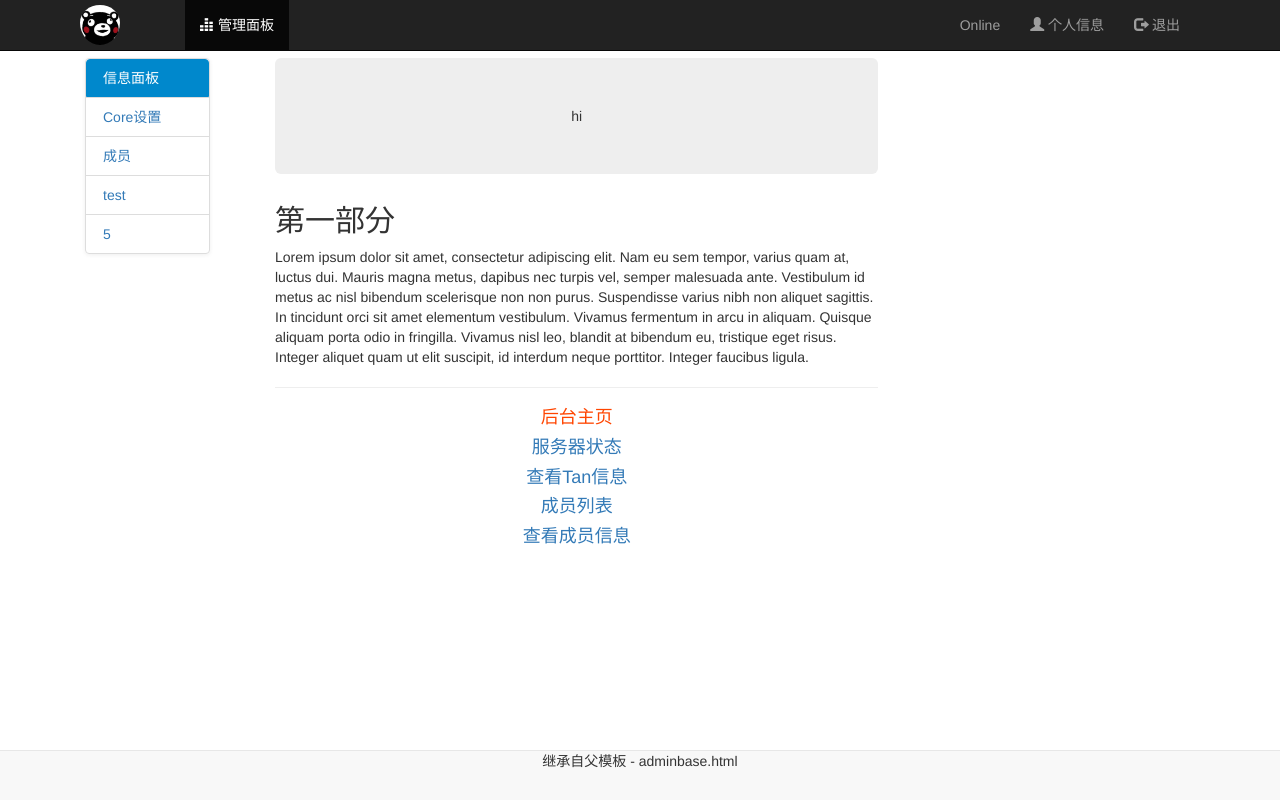
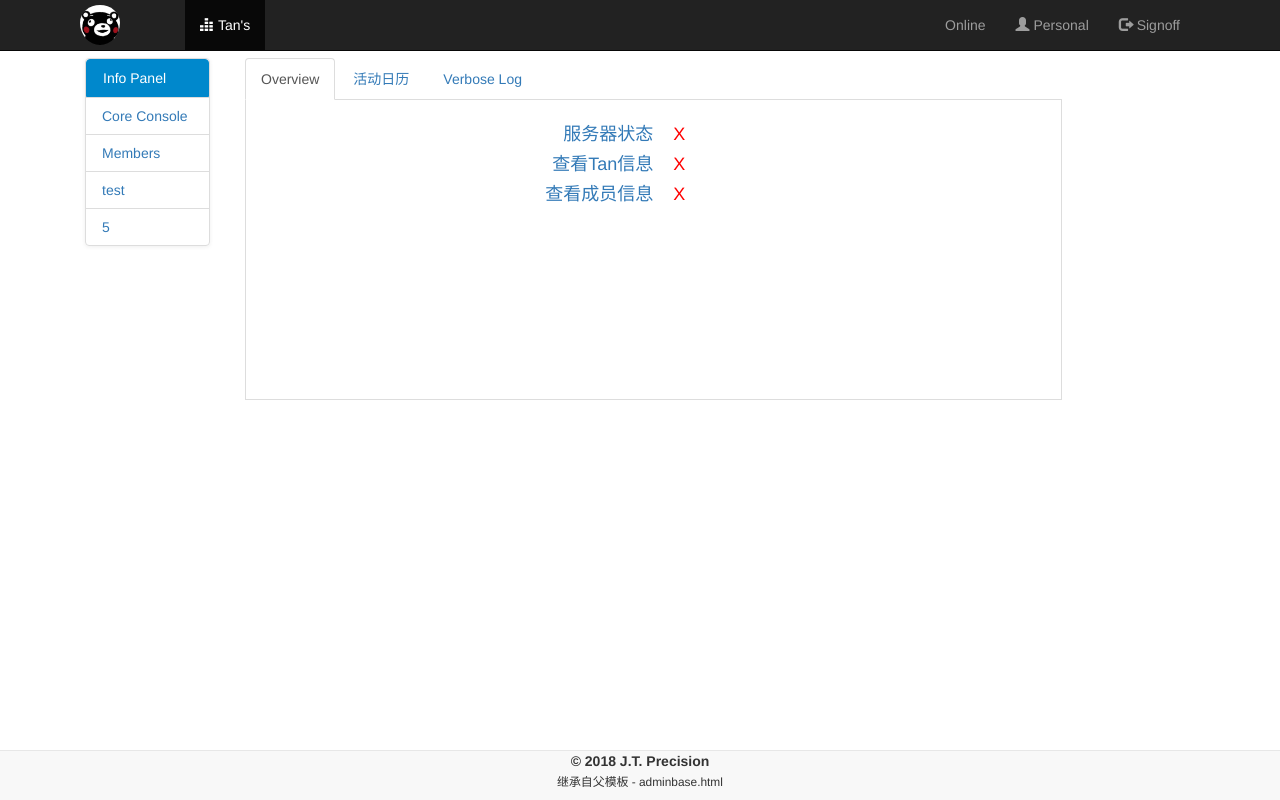
Before and after one commit to jagerjtan/Tans_demo, a Flask app: page /admin/ in a window 1280 px wide. Run offline with Flask 2, Linux system fonts and the light colour scheme; the visitor is signed in with stand-in values (Sample User, id 1); some libraries are stand-ins or nearby versions.

Commit message:
个人信息页大调整：将按钮放置到合理的位置，同时调整适应各种设备尺寸； 基板：续上一次的布局框架再次做了合适的调整，现在更好适配不需要sidebar的页面； 移动端底部导航：现在增加了激活状态； sidebar：调整了sidebar的css类别名，现在不会跟其他插件冲突了； 主页：增加了标签tab，基本构件好布局； 现在可以开始构建主要的后台逻辑了！！！

```diff
--- a/app/static/css/sidebar.css
+++ b/app/static/css/sidebar.css
@@ -1,5 +1,5 @@
 /* Custom Styles */
-ul.nav-tabs {
+ul.sidenav-tabs {
     width: 125px;
     /*margin-top: 20px;*/
     border-radius: 4px;
@@ -7,32 +7,32 @@ ul.nav-tabs {
     box-shadow: 0 1px 4px rgba(0, 0, 0, 0.067);
 }
 
-ul.nav-tabs li {
+ul.sidenav-tabs li {
     margin: 0;
     border-top: 1px solid #ddd;
 }
 
-ul.nav-tabs li:first-child {
+ul.sidenav-tabs li:first-child {
     border-top: none;
 }
 
-ul.nav-tabs li a {
+ul.sidenav-tabs li a {
     margin: 0;
     padding: 8px 16px;
     border-radius: 0;
 }
 
-ul.nav-tabs li.active a, ul.nav-tabs li.active a:hover {
+ul.sidenav-tabs li.active a, ul.nav-tabs li.active a:hover {
     color: #fff;
     background: #0088cc;
     border: 1px solid #0088cc;
 }
 
-ul.nav-tabs li:first-child a {
+ul.sidenav-tabs li:first-child a {
     border-radius: 4px 4px 0 0;
 }
 
-ul.nav-tabs li:last-child a {
+ul.sidenav-tabs li:last-child a {
     border-radius: 0 0 4px 4px;
 }
 
--- a/app/templates/admin/index.html
+++ b/app/templates/admin/index.html
@@ -4,23 +4,52 @@
 {% block title %}Core{% endblock %}
 
 {% block css %}
+    <style>
+        .info-div {
+            padding: 0px;
+        }
 
+        .info-content {
+            height: 300px;
+            padding: 15px;
+            border-left: 1px solid #dddddd;
+            border-bottom: 1px solid #dddddd;
+            border-right: 1px solid #dddddd;
+        }
+    </style>
 {% endblock %}
 
 
 {% block sidebar %}
+    <div class="col-lg-2 col-md-2 hidden-sm hidden-xs">
         {% include "ui/sidebar.html" %}
+    </div>
 {% endblock %}
 
 
 {% block main %}
     <section>
         <div class="row">
-            <div class="col-xs-12 col-sm-12 col-lg-8 col-md-8">
-                <div>
-                    <div align="center" class="jumbotron">
-                        hi
+            <div class="col-xs-12 col-sm-12 col-lg-10 col-md-8 info-div">
+                <ul id="mytab" class="nav nav-tabs">
+                    <li class="active"><a href="#content1" data-toggle="tab">Overview</a></li>
+                    <li><a href="#content2" data-toggle="tab">活动日历</a></li>
+                    <li><a href="#content3" data-toggle="tab">Verbose Log</a></li>
+                </ul>
+                <div id="myTabContent" class="tab-content info-content">
+                    <div class="tab-pane fade in active" id="content1">
+                        <div style="text-align: right;width:50%;float: left;">
+                            <h4><a href="#">服务器状态</a></h4>
+                            <h4><a href="#">查看Tan信息</a></h4>
+                            <h4><a href="#">查看成员信息</a></h4>
                         </div>
+                        <div style="text-align: left; padding-left: 20px;width: 50%; float: left;">
+                            <h4><a href="#" style="color: red;">X</a></h4>
+                            <h4><a href="#" style="color: red;">X</a></h4>
+                            <h4><a href="#" style="color: red;">X</a></h4>
+                        </div>
+                    </div>
+                    <div class="tab-pane" id="content2">
                         <h2 id="section-1">第一部分</h2>
                         <p>Lorem ipsum dolor sit amet, consectetur adipiscing elit. Nam eu sem tempor, varius quam at,
                             luctus dui. Mauris magna metus, dapibus nec turpis vel, semper malesuada ante. Vestibulum id
@@ -33,11 +62,10 @@
                             Integer aliquet quam ut elit suscipit, id interdum neque porttitor. Integer faucibus
                             ligula.</p>
                         <hr>
-                    <div align="center"><h4><a href="#" style="color: orangered;">后台主页</a></h4></div>
-                    <div align="center"><h4><a href="#">服务器状态</a></h4></div>
-                    <div align="center"><h4><a href="#">查看Tan信息</a></h4></div>
-                    <div align="center"><h4><a href="{{ url_for('admin.memberlist',page=1) }}">成员列表</a></h4></div>
-                    <div align="center"><h4><a href="#">查看成员信息</a></h4></div>
+                    </div>
+                    <div class="tab-pane" id="content3">
+                        <p>Insert verbose log</p>
+                    </div>
                 </div>
             </div>
         </div>
@@ -49,6 +77,8 @@
     <script>
         $(document).ready(function () {
             $("#section-1").addClass("active");
+            $("#n-1").addClass("active");
+            $("#bn-1").addClass("active");
         });
     </script>
 {% endblock %}
--- a/app/templates/admin/memberlist.html
+++ b/app/templates/admin/memberlist.html
@@ -18,8 +18,11 @@
 
 
 {% block sidebar %}
+    <div class="col-lg-2 col-md-2 hidden-sm hidden-xs">
     {% include "ui/sidebar.html" %}
+    </div>
 {% endblock %}
+
 
 {% block main %}
     <section>
@@ -59,6 +62,7 @@
     <script>
         $(document).ready(function () {
             $("#section-3").addClass("active");
+            $("#bn-2").addClass("active");
         });
     </script>
 {% endblock %}
--- a/app/templates/ui/adminbase.html
+++ b/app/templates/ui/adminbase.html
@@ -91,9 +91,9 @@
             {#                </div>#}
             {#            </form>#}
             <ul class="nav navbar-nav navbar-left">
-                <li class="hidden-xs hidden-sm active">
+                <li id="n-1" class="hidden-xs hidden-sm">
                     <a class="curlink" href="{{ url_for('admin.index') }}"><span
-                            class="glyphicon glyphicon-equalizer"></span>&nbsp;管理面板</a>
+                            class="glyphicon glyphicon-equalizer"></span>&nbsp;Tan's</a>
                 </li>
             </ul>
             <ul class="nav navbar-nav navbar-right">
@@ -101,13 +101,13 @@
                     <li class="hidden-xs hidden-sm">
                         <a class="curlink" href="#">Online</a>
                     </li>
-                    <li class="hidden-xs hidden-sm">
+                    <li id="n-2" class="hidden-xs hidden-sm">
                         <a class="curlink" href="{{ url_for('admin.account',id=1) }}"><span
-                                class="glyphicon glyphicon-user"></span>&nbsp;个人信息</a>
+                                class="glyphicon glyphicon-user"></span>&nbsp;Personal</a>
                     </li>
                     <li>
                         <a class="curlink" href="{{ url_for('admin.logout') }}"><span
-                                class="glyphicon glyphicon-log-out"></span>&nbsp;退出</a>
+                                class="glyphicon glyphicon-log-out"></span>&nbsp;Signoff</a>
                     </li>
                 {% else %}
                     <li>
@@ -162,10 +162,8 @@
 
 <!--Main Frame-->
 <div class="container">
-    <div class="col-lg-2 col-md-2 hidden-sm hidden-xs">
-        {% block sidebar %}{% endblock %}
-    </div>
-    <div class="col-lg-10 col-md-10 col-sm-12 col-xs-12">
+    {% block sidebar %}{% endblock %}
+    <div class="col-lg-10 col-md-10 col-sm-12 col-xs-12" style="padding:0px;">
         {% block main %}{% endblock %}
     </div>
 </div>
@@ -176,9 +174,9 @@
 <!--移动端-->
 <nav class="navbar-fixed-bottom navbar-inverse hidden-lg hidden-md ">
     <div class="container btm-nav">
-        <div class="col-xs-4">
+        <div class="col-xs-4 col-sm-3 col-sm-offset-2">
             <ul class="nav navbar-nav">
-                <li>
+                <li id="bn-1">
                     <a class="btn" href="{{ url_for('admin.index') }}">
                         <span class="glyphicon glyphicon-equalizer btm-logo"></span>
                         <br>
@@ -187,27 +185,27 @@
                 </li>
             </ul>
         </div>
-        <div class="col-xs-4">
+        <div class="col-xs-4 col-sm-3">
             <ul class="nav navbar-nav">
-                <li>
+                <li id="bn-2">
                     <a tabindex="0" class="btn" role="button"
                        data-toggle="popover"
                        data-placement="top" data-trigger="focus" data-html="True"
-                       data-content='<div class="btm-pop"><ul><li><a href="#">Core设置</a></li><li><a href="{{ url_for('admin.test') }}">test</a></li><li><a href="{{ url_for("admin.memberlist",page=1) }}">成员</a></li></ul></div>'>
+                       data-content='<div class="btm-pop"><ul><li><a href="#">Core Console</a></li><li><a href="{{ url_for('admin.test') }}">test</a></li><li><a href="{{ url_for("admin.memberlist",page=1) }}">成员</a></li></ul></div>'>
                         <span class="glyphicon glyphicon-align-justify btm-logo"></span>
                         <br>
-                        <span class="btm-text">控制台</span>
+                        <span class="btm-text">Console</span>
                     </a>
                 </li>
             </ul>
         </div>
-        <div class="col-xs-4">
+        <div class="col-xs-4 col-sm-3">
             <ul class="nav navbar-nav">
-                <li>
+                <li id="bn-3">
                     <a class="btn" href="{{ url_for('admin.account',id=1) }}">
                         <span class="glyphicon glyphicon-user btm-logo"></span>
                         <br>
-                        <span class="btm-text">我的</span>
+                        <span class="btm-text">Mine</span>
                     </a>
                 </li>
             </ul>
@@ -217,7 +215,9 @@
 <!--桌面端-->
 <nav class="navbar navbar-default navbar-fixed-bottom hidden-xs hidden-sm">
     <div style="text-align:center">
-        继承自父模板 - adminbase.html
+        <strong>© 2018 J.T. Precision</strong>
+        <br>
+        <small>继承自父模板 - adminbase.html</small>
     </div>
 </nav>
 </body>
--- a/app/templates/ui/sidebar.html
+++ b/app/templates/ui/sidebar.html
@@ -1,8 +1,8 @@
 <link rel="stylesheet" href="{{ url_for('static',filename='css/sidebar.css') }}">
-<ul class="nav nav-tabs nav-stacked" data-spy="affix" data-offset-top="0">
-    <li id="section-1"><a href="{{ url_for('admin.index') }}">信息面板</a></li>
-    <li id="seciont-2"><a href="{{ url_for('admin.index') }}">Core设置</a></li>
-    <li id="section-3"><a href="{{ url_for('admin.memberlist',page=1) }}">成员</a></li>
+<ul class="nav sidenav-tabs nav-stacked" data-spy="affix" data-offset-top="0">
+    <li id="section-1"><a href="{{ url_for('admin.index') }}">Info Panel</a></li>
+    <li id="seciont-2"><a href="{{ url_for('admin.index') }}">Core Console</a></li>
+    <li id="section-3"><a href="{{ url_for('admin.memberlist',page=1) }}">Members</a></li>
     <li id="section-4"><a href="{{ url_for('admin.test') }}">test</a></li>
     <li id="seciton-5"><a href="{{ url_for('admin.index') }}">5</a></li>
 </ul>
```
Also changed, not shown: app/templates/admin/account.html (+56 -16 lines), app/templates/admin/login.html (+8 -1 lines), app/templates/admin/register.html (+9 -2 lines), app/templates/admin/test.html (+27 -28 lines). Lines whose indentation alone changed are shown as unchanged.
